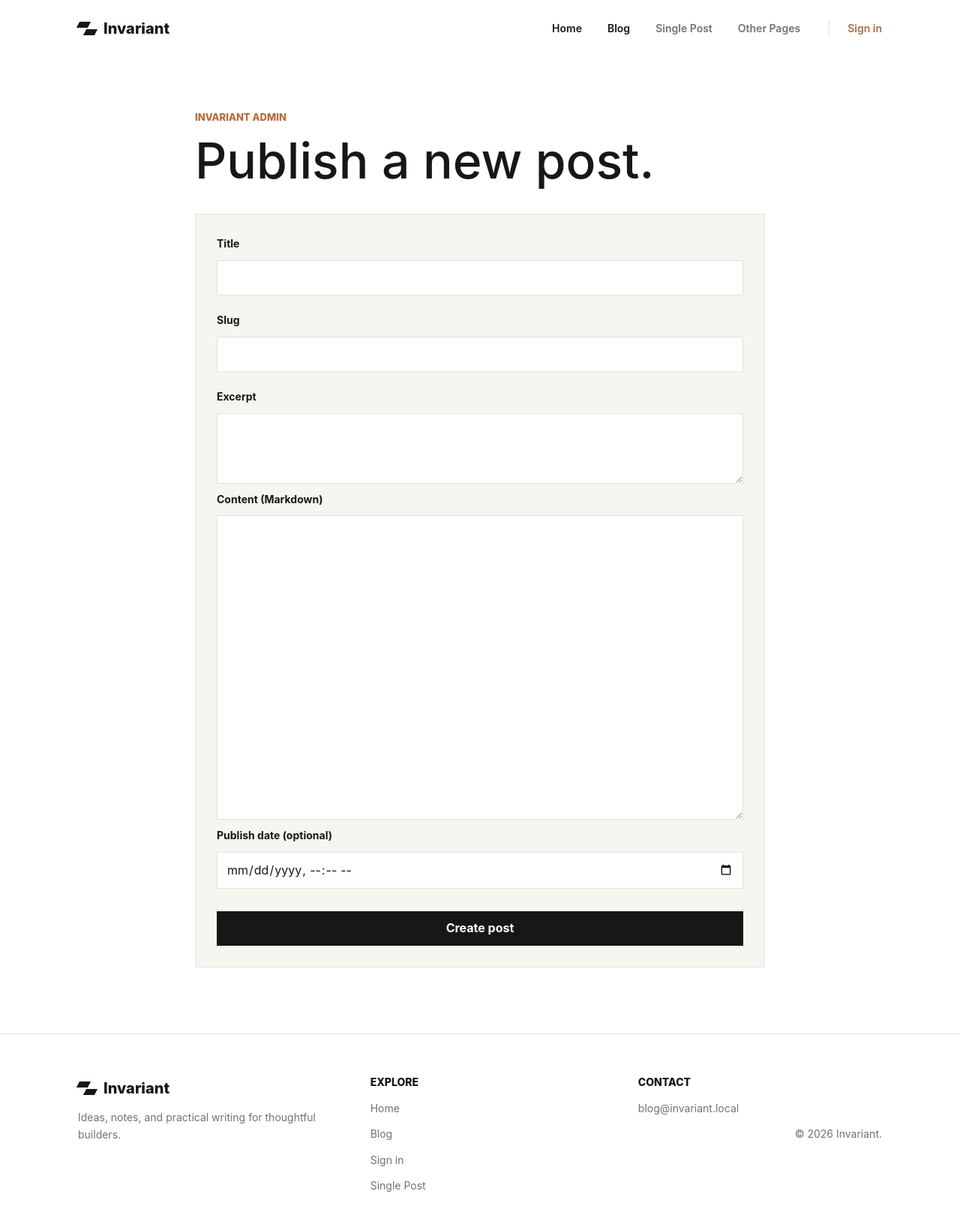
After one commit to ragbendra/Invariant, a FastAPI app: template app/templates/admin_post_form.html in a window 1280 px wide. The commit adds this page. Shown: the whole page at 75% size. Run offline with FastAPI, Linux system fonts and the light colour scheme; the template is opened without the code that fills it, so the values that code supplies are empty.

Commit message:
feat: Expose JWT admin login and protected post workflow

```diff
--- a/app/config.py
+++ b/app/config.py
@@ -10,3 +10,4 @@ JWT_ALGORITHM = os.getenv("JWT_ALGORITHM", "HS256")
 JWT_EXPIRE_MINUTES = int(os.getenv("JWT_EXPIRE_MINUTES", "30"))
 AUTH_COOKIE_NAME = "invariant_access_token"
 AUTH_COOKIE_SECURE = os.getenv("AUTH_COOKIE_SECURE", "false").lower() == "true"
+CSRF_COOKIE_NAME = "invariant_csrf_token"
--- a/app/main.py
+++ b/app/main.py
@@ -1,12 +1,13 @@
 from fastapi import FastAPI
 from fastapi.staticfiles import StaticFiles
 from starlette.templating import Jinja2Templates
-from app.routers import auth, posts
+from app.routers import admin, auth, posts
 
 app = FastAPI(title="Invariant Blog App")
 app.mount("/static", StaticFiles(directory="app/static"), name="static")
 app.include_router(posts.router)
 app.include_router(auth.router)
+app.include_router(admin.router)
 
 
 @app.get("/health")
--- a/app/routers/auth.py
+++ b/app/routers/auth.py
@@ -10,7 +10,7 @@ from app.config import AUTH_COOKIE_NAME, AUTH_COOKIE_SECURE, JWT_EXPIRE_MINUTES
 from app.database import get_db
 from app.models.user import User
 
-router = APIRouter(prefix="/admin", tags=["admin-auth"])
+router = APIRouter(tags=["auth"])
 templates = Jinja2Templates(directory="app/templates")
 
 
@@ -25,7 +25,7 @@ def verify_password(password: str, hashed_password: str) -> bool:
 def login_page(request: Request):
     return templates.TemplateResponse(
         request=request,
-        name="admin_login.html",
+        name="login.html",
     )
 
 
--- a/app/static/css/style.css
+++ b/app/static/css/style.css
@@ -106,6 +106,17 @@ a:focus-visible {
 .site-footer [aria-disabled="true"] {
   color: var(--color-muted);
   pointer-events: none;
+}
+
+.site-nav__account {
+  margin-left: 4px;
+  padding-left: 24px;
+  border-left: 1px solid var(--color-border);
+  color: var(--color-accent);
+}
+
+.site-nav__account:hover {
+  color: var(--color-primary);
 }
 
 .site-main {
@@ -315,6 +326,37 @@ h2 {
   font-size: 18px;
 }
 
+.admin-page {
+  max-width: 760px;
+  margin: 0 auto;
+}
+
+.admin-page__header {
+  margin-bottom: 34px;
+}
+
+.admin-page__header h1 {
+  font-size: clamp(42px, 6vw, 66px);
+  font-weight: 500;
+}
+
+.admin-page__notice {
+  margin: 18px 0 0;
+  color: var(--color-accent);
+  font-weight: 700;
+}
+
+.admin-form textarea {
+  width: 100%;
+  resize: vertical;
+  padding: 10px 12px;
+  border: 1px solid var(--color-border);
+  background: var(--color-bg);
+  color: var(--color-text);
+  font: inherit;
+  line-height: 1.5;
+}
+
 .auth-form {
   display: grid;
   gap: 10px;
@@ -515,6 +557,12 @@ h2 {
     gap: 18px;
   }
 
+  .site-nav__account {
+    margin-left: 0;
+    padding-left: 0;
+    border-left: 0;
+  }
+
   .site-main {
     padding-top: 48px;
   }
--- /dev/null
+++ b/app/templates/admin_post_form.html
@@ -0,0 +1,36 @@
+{% extends "base.html" %}
+
+{% block title %}New Post - Invariant{% endblock %}
+
+{% block content %}
+<section class="admin-page" aria-labelledby="new-post-title">
+    <div class="admin-page__header">
+        <p class="eyebrow">Invariant admin</p>
+        <h1 id="new-post-title">Publish a new post.</h1>
+        {% if created %}
+            <p class="admin-page__notice">Post created successfully.</p>
+        {% endif %}
+    </div>
+
+    <form class="auth-form admin-form" method="post" action="/admin/posts">
+        <input type="hidden" name="csrf_token" value="{{ csrf_token }}">
+
+        <label for="title">Title</label>
+        <input id="title" name="title" type="text" required>
+
+        <label for="slug">Slug</label>
+        <input id="slug" name="slug" type="text" required>
+
+        <label for="excerpt">Excerpt</label>
+        <textarea id="excerpt" name="excerpt" rows="3" required></textarea>
+
+        <label for="markdown_content">Content (Markdown)</label>
+        <textarea id="markdown_content" name="markdown_content" rows="16" required></textarea>
+
+        <label for="published_at">Publish date (optional)</label>
+        <input id="published_at" name="published_at" type="datetime-local">
+
+        <button type="submit">Create post</button>
+    </form>
+</section>
+{% endblock %}
--- a/app/templates/partials/footer.html
+++ b/app/templates/partials/footer.html
@@ -12,6 +12,7 @@
             <h2>Explore</h2>
             <a href="/">Home</a>
             <a href="/">Blog</a>
+            <a href="/login">Sign in</a>
             <a href="#" aria-disabled="true">Single Post</a>
         </div>
 
--- a/app/templates/partials/header.html
+++ b/app/templates/partials/header.html
@@ -10,6 +10,7 @@
             <a href="/">Blog</a>
             <a href="#" aria-disabled="true">Single Post</a>
             <a href="#" aria-disabled="true">Other Pages</a>
+            <a class="site-nav__account" href="/login">Sign in</a>
         </nav>
     </div>
 </header>
```
Also changed, not shown: app/auth.py (+27 -1 lines), app/routers/admin.py (added, +77 -0 lines), app/templates/login.html (renamed from app/templates/admin_login.html, +5 -5 lines), docs/frontend-build-notes.md (+11 -4 lines), README.md.
